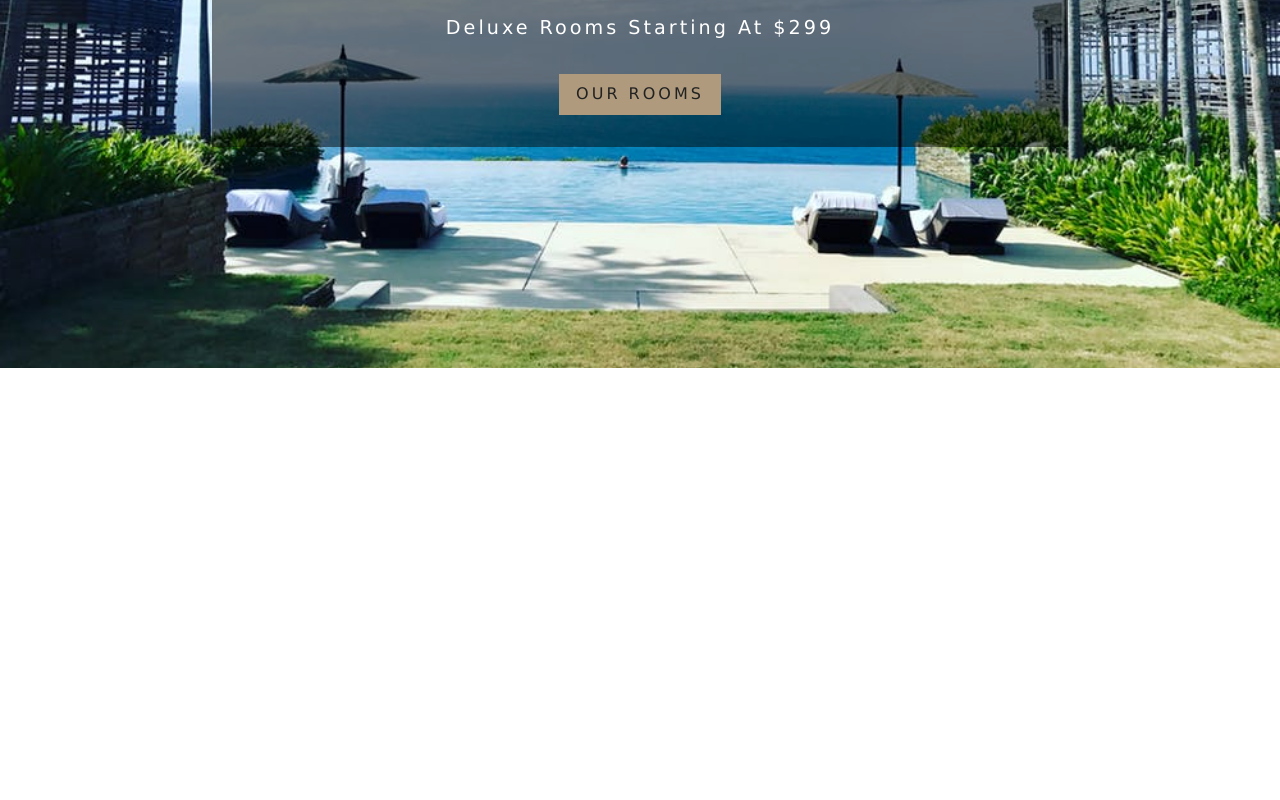
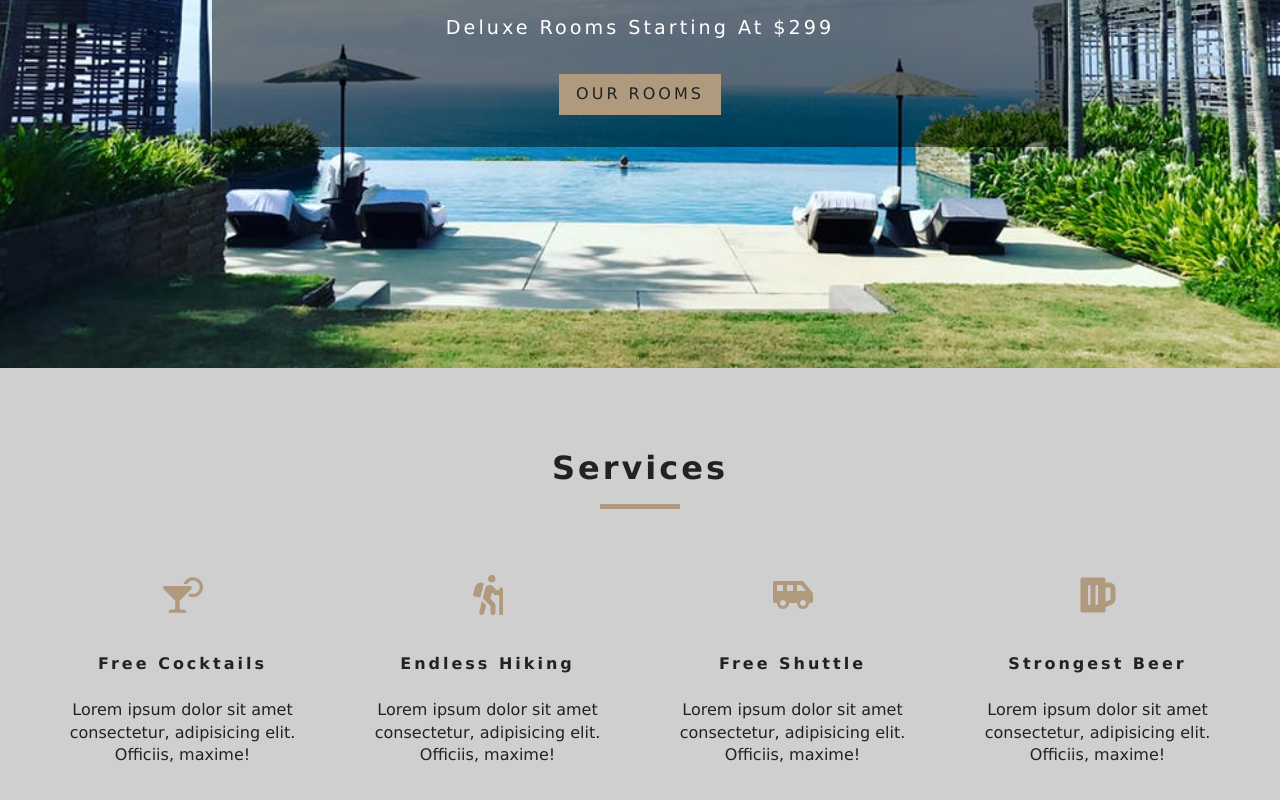
Before and after one commit to smishra11/React-Beach-Resort, a React (Create React App) app: page / in a window 1280 px wide. Shown: the part 432-1232 px from the top of the page. Before the commit the page ends 800 px from the top, so only its background shows below. Built offline with nearby package versions, Linux system fonts and the light colour scheme.

Commit message:
Added code for services section in the project

```diff
--- a/src/App.css
+++ b/src/App.css
@@ -252,6 +252,7 @@
 }
 .services h6 {
   letter-spacing: var(--mainSpacing);
+  text-transform: capitalize;
 }
 .services p {
   width: 80%;
--- /dev/null
+++ b/src/components/Services.js
@@ -0,0 +1,48 @@
+import React,{ Component } from 'react';
+import  {FaCocktail,FaHiking,FaShuttleVan,FaBeer} from 'react-icons/fa';
+import Title from './Title';
+
+class Services extends Component {
+  state = {
+    services : [
+      {
+        icon:<FaCocktail />,
+        title:"free cocktails",
+        info:"Lorem ipsum dolor sit amet consectetur, adipisicing elit. Officiis, maxime!"
+      },
+      {
+        icon:<FaHiking />,
+        title:"Endless Hiking",
+        info:"Lorem ipsum dolor sit amet consectetur, adipisicing elit. Officiis, maxime!"
+      },
+      {
+        icon:<FaShuttleVan />,
+        title:"Free shuttle",
+        info:"Lorem ipsum dolor sit amet consectetur, adipisicing elit. Officiis, maxime!"
+      },
+      {
+        icon:<FaBeer />,
+        title:"Strongest Beer",
+        info:"Lorem ipsum dolor sit amet consectetur, adipisicing elit. Officiis, maxime!"
+      }
+    ]
+  }
+  render() {
+    return(
+      <section className="services">
+        <Title title="services" />
+        <div className="services-center">
+          {this.state.services.map((item, index) => {
+            return <article key={index} className="service">
+              <span>{item.icon}</span>
+              <h6>{item.title}</h6>
+              <p>{item.info}</p>
+            </article>
+          })}
+        </div>
+      </section>
+    );
+  }
+}
+
+export default Services;
--- /dev/null
+++ b/src/components/Title.js
@@ -0,0 +1,12 @@
+import React from 'react';
+
+const Title = ({title}) => {
+  return (
+    <div className="section-title">
+      <h4>{title}</h4>
+      <div></div>
+    </div>
+  )
+}
+
+export default Title;
--- a/src/pages/Error.js
+++ b/src/pages/Error.js
@@ -1,8 +1,16 @@
 import React from 'react';
 import Hero from '../components/Hero';
+import Banner from '../components/Banner';
+import {Link} from 'react-router-dom';
 
 export default function Error() {
   return (
-    <Hero />
+    <Hero>
+      <Banner title="404" subtitle="page not found">
+        <Link to="/" className="btn-primary">
+          return home
+        </Link>
+      </Banner>
+    </Hero>
   )
 }
--- a/src/pages/Home.js
+++ b/src/pages/Home.js
@@ -2,9 +2,11 @@
 import Hero from '../components/Hero';
 import Banner from '../components/Banner';
 import {Link} from 'react-router-dom';
+import Services from '../components/Services';
 
 const Home = () => {
   return(
+    <React.Fragment>
       <Hero>
         <Banner title="Luxurious rooms" subtitle="deluxe rooms starting at $299">
           <Link to="/rooms" className="btn-primary">
@@ -12,6 +14,8 @@
           </Link>
         </Banner>
       </Hero>
+      <Services />
+    </React.Fragment>
   )
 }
 
--- a/src/pages/Rooms.js
+++ b/src/pages/Rooms.js
@@ -1,9 +1,17 @@
 import React from 'react';
 import Hero from '../components/Hero';
+import Banner from '../components/Banner';
+import {Link} from 'react-router-dom';
 
 const Rooms = () => {
   return (
-    <Hero hero="roomsHero" />
+    <Hero hero="roomsHero">
+      <Banner title="our rooms">
+        <Link to="/" className="btn-primary">
+          return home
+        </Link>
+      </Banner>
+    </Hero>
   )
 }
 
```
Lines whose indentation alone changed are shown as unchanged.
